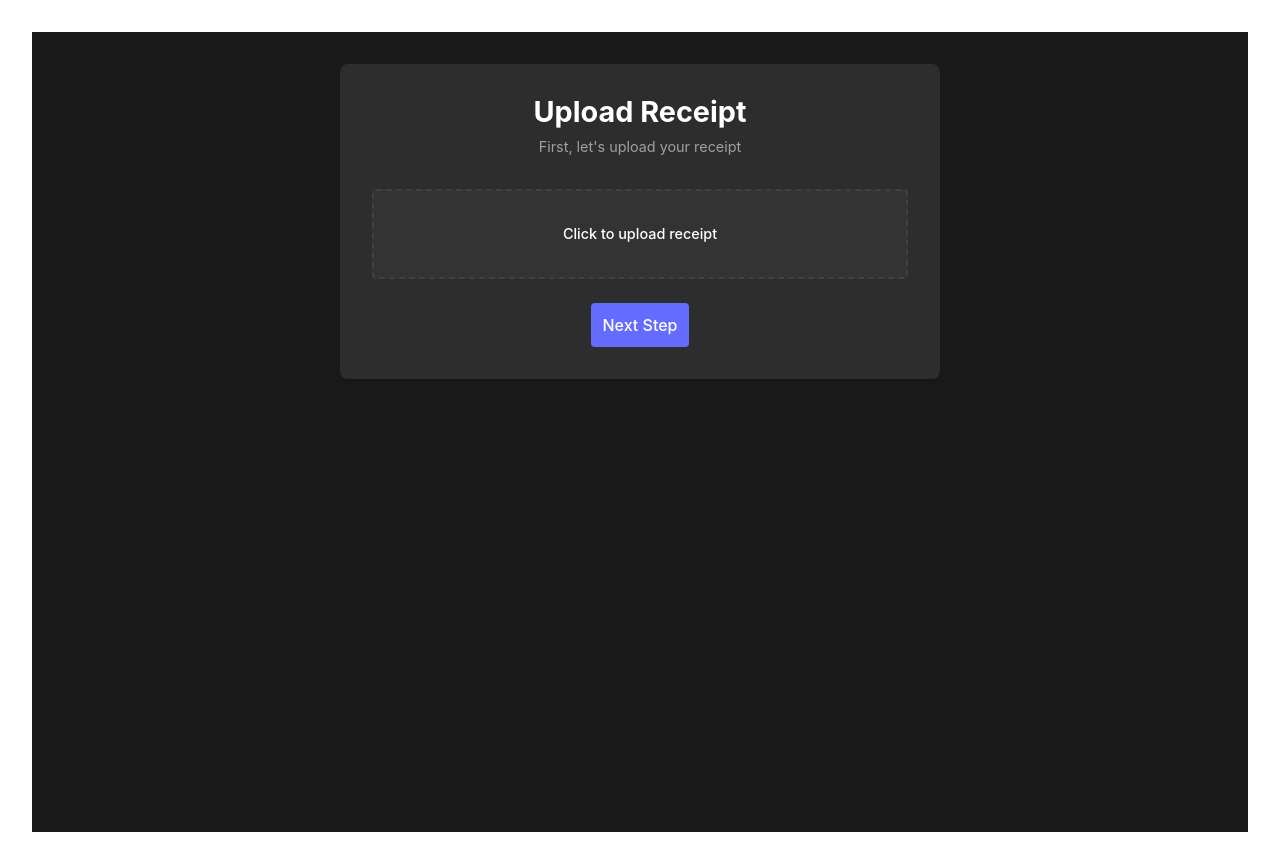
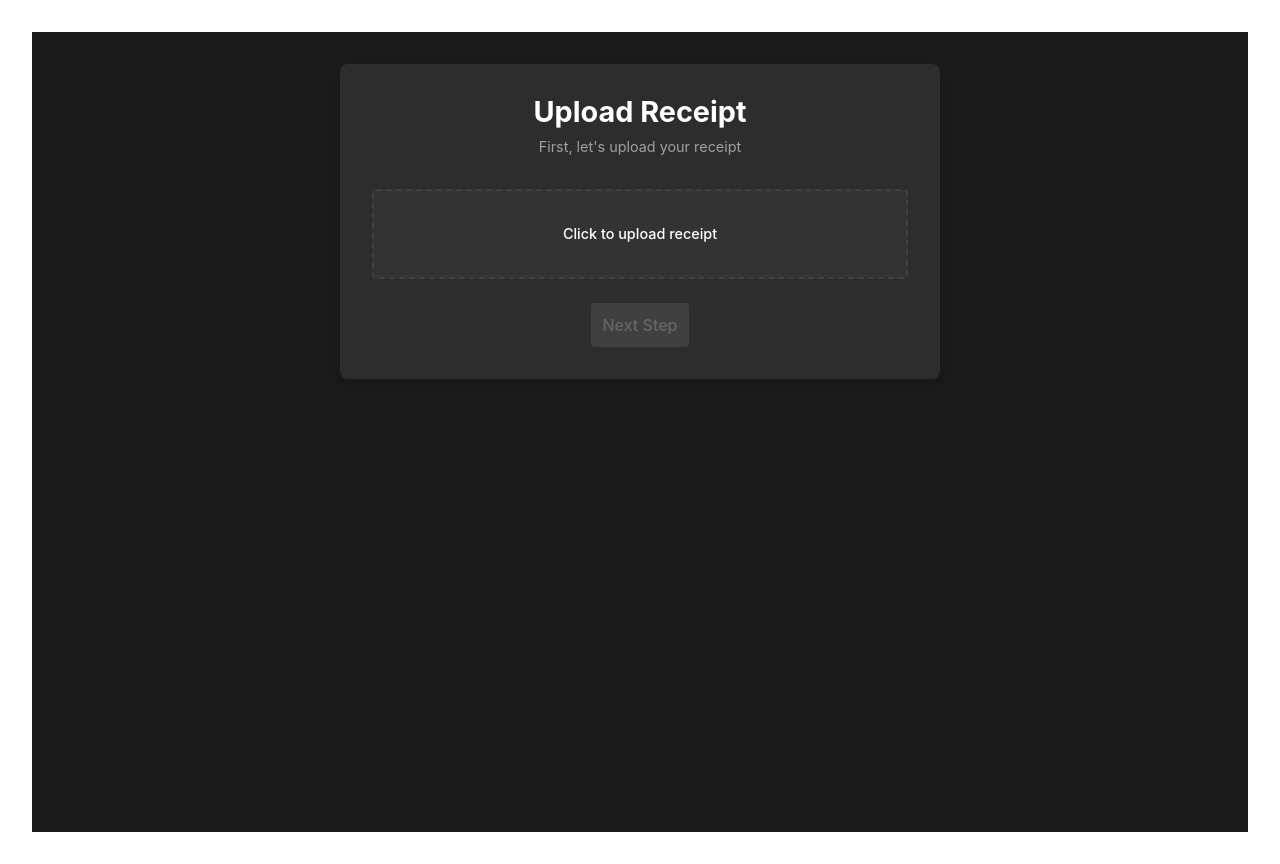
Before and after one commit to dominykas-twoday/ai-hackathon-ui, a React (Vite) app: page /form in a window 1280 px wide. Built offline with nearby package versions, Linux system fonts and the light colour scheme.

Commit message:
Do not allow to go to the next step if file is not uploaded

```diff
--- a/src/components/ExpenseForm.css
+++ b/src/components/ExpenseForm.css
@@ -75,9 +75,8 @@
 .radio-option {
   display: flex;
   align-items: center;
-  gap: 0.75rem;
   cursor: pointer;
-  padding: 0.5rem;
+  padding: 0.75rem;
   border-radius: 4px;
   transition: background-color 0.2s;
 }
@@ -90,6 +89,10 @@
   width: auto;
   margin: 0;
   cursor: pointer;
+}
+
+.radio-option input[type="radio"] + span {
+  margin-left: 0.75rem;
 }
 
 .radio-option input[type="radio"]:checked + span {
@@ -153,13 +156,20 @@
   flex: 1;
 }
 
+.next-button.disabled,
+.next-button:disabled {
+  background-color: #404040;
+  color: #666666;
+  cursor: not-allowed;
+}
+
 .back-button {
   background-color: #404040;
   color: white;
   flex: 1;
 }
 
-.next-button:hover,
+.next-button:hover:not(:disabled),
 .submit-button:hover {
   background-color: #535bf2;
 }
@@ -168,7 +178,7 @@
   background-color: #4a4a4a;
 }
 
-.next-button:active,
+.next-button:active:not(:disabled),
 .submit-button:active {
   background-color: #434cbf;
 }
--- a/src/components/ExpenseForm.tsx
+++ b/src/components/ExpenseForm.tsx
@@ -35,6 +35,9 @@ const ExpenseForm = () => {
   };
 
   const nextStep = () => {
+    if (step === 1 && !formData.receipt) {
+      return;
+    }
     setStep((prev) => prev + 1);
   };
 
@@ -60,7 +63,12 @@ const ExpenseForm = () => {
           <p className="file-name">{formData.receipt.name}</p>
         )}
       </div>
-      <button type="button" className="next-button" onClick={nextStep}>
+      <button
+        type="button"
+        className={`next-button ${!formData.receipt ? "disabled" : ""}`}
+        onClick={nextStep}
+        disabled={!formData.receipt}
+      >
         Next Step
       </button>
     </>
```
